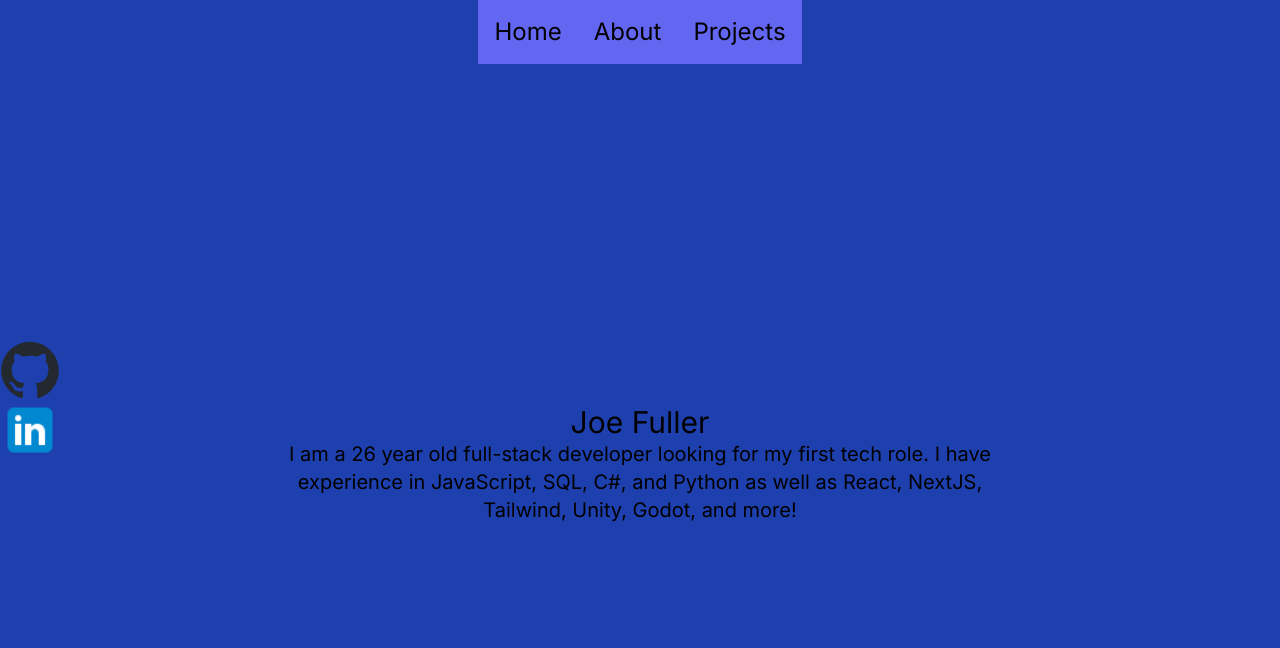
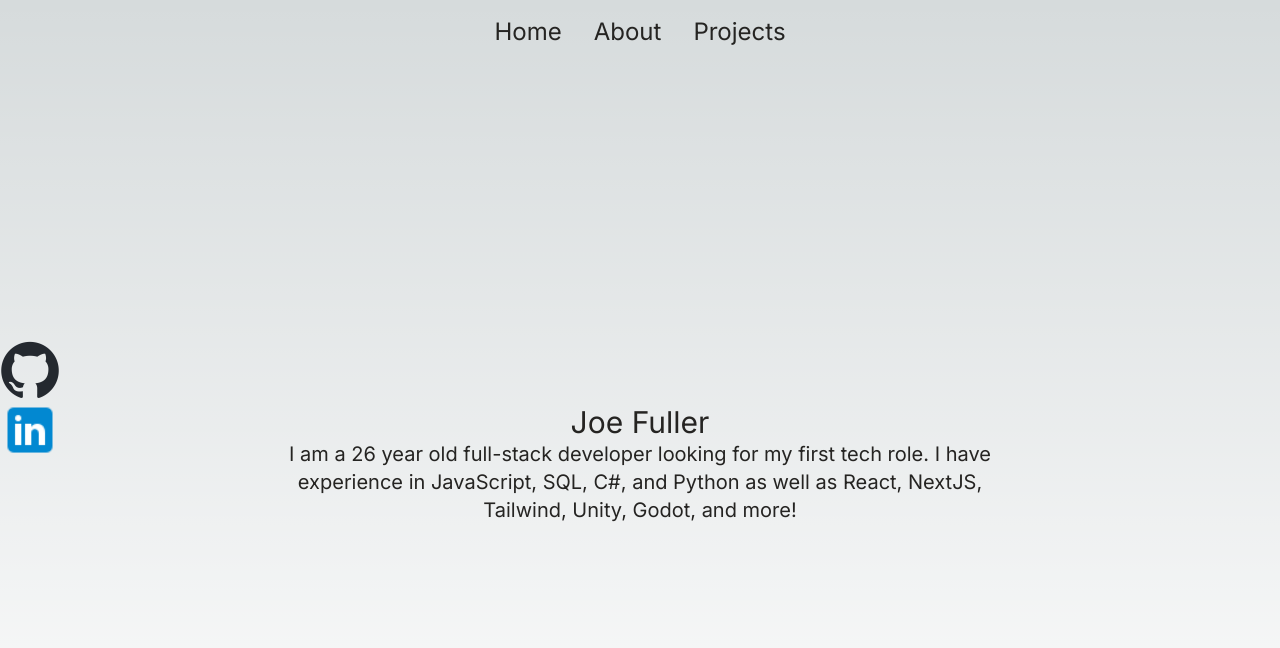
Before and after one commit to Joe-Fuller/portfolio, a Next.js app: page / in a window 1280 px wide. Shown: the top 648 px of the page. Built offline with nearby package versions, Linux system fonts and the light colour scheme.

Commit message:
update global css

```diff
--- a/app/page.js
+++ b/app/page.js
@@ -3,9 +3,9 @@ import Socials from "@/components/socials";
 
 export default function Home() {
   return (
-    <main className="bg-blue-800">
+    <main>
       <NavBar></NavBar>
-      <div className="grid h-screen place-content-center">
+      <div className="grid h-screen place-content-center text-darkGrey">
         <h1 className="text-center text-3xl">Joe Fuller</h1>
         <div className="place-self-center w-7/12">
           <p className="text-center text-xl">
--- a/components/navBar.js
+++ b/components/navBar.js
@@ -2,14 +2,14 @@ import Link from "next/link";
 
 export default function NavBar() {
   return (
-    <ul className="items-center justify-center space-y-8 md:flex md:space-y-0 text-2xl">
-      <li className="bg-indigo-500 p-4 hover:bg-indigo-300">
+    <ul className="items-center justify-center space-y-8 md:flex md:space-y-0 text-2xl text-darkGrey">
+      <li className="p-4 hover:bg-indigo-300">
         <Link href="/">Home</Link>
       </li>
-      <li className="bg-indigo-500 p-4 hover:bg-indigo-300">
+      <li className="p-4 hover:bg-indigo-300">
         <Link href="/about">About</Link>
       </li>
-      <li className="bg-indigo-500 p-4 hover:bg-indigo-300">
+      <li className="p-4 hover:bg-indigo-300">
         <Link href="/projects">Projects</Link>
       </li>
     </ul>
--- a/tailwind.config.js
+++ b/tailwind.config.js
@@ -1,18 +1,25 @@
 /** @type {import('tailwindcss').Config} */
 module.exports = {
   content: [
-    './pages/**/*.{js,ts,jsx,tsx,mdx}',
-    './components/**/*.{js,ts,jsx,tsx,mdx}',
-    './app/**/*.{js,ts,jsx,tsx,mdx}',
+    "./pages/**/*.{js,ts,jsx,tsx,mdx}",
+    "./components/**/*.{js,ts,jsx,tsx,mdx}",
+    "./app/**/*.{js,ts,jsx,tsx,mdx}",
   ],
   theme: {
     extend: {
       backgroundImage: {
-        'gradient-radial': 'radial-gradient(var(--tw-gradient-stops))',
-        'gradient-conic':
-          'conic-gradient(from 180deg at 50% 50%, var(--tw-gradient-stops))',
+        "gradient-radial": "radial-gradient(var(--tw-gradient-stops))",
+        "gradient-conic":
+          "conic-gradient(from 180deg at 50% 50%, var(--tw-gradient-stops))",
+      },
+      colors: {
+        offWhite: "rgb(255,252,242)",
+        lighterGrey: "rgb(204,197,185)",
+        lightGrey: "rgb(64,61,57)",
+        darkGrey: "rgb(37,36,34)",
+        orange: "rgb(235,94,40)",
       },
     },
   },
   plugins: [],
-}
+};
```
